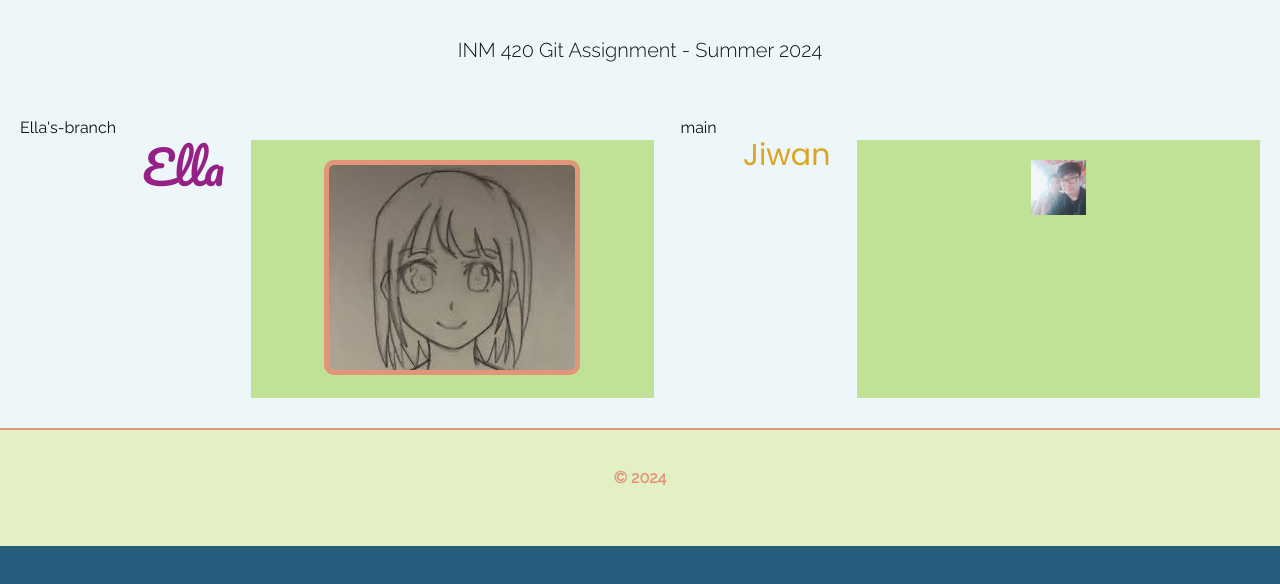
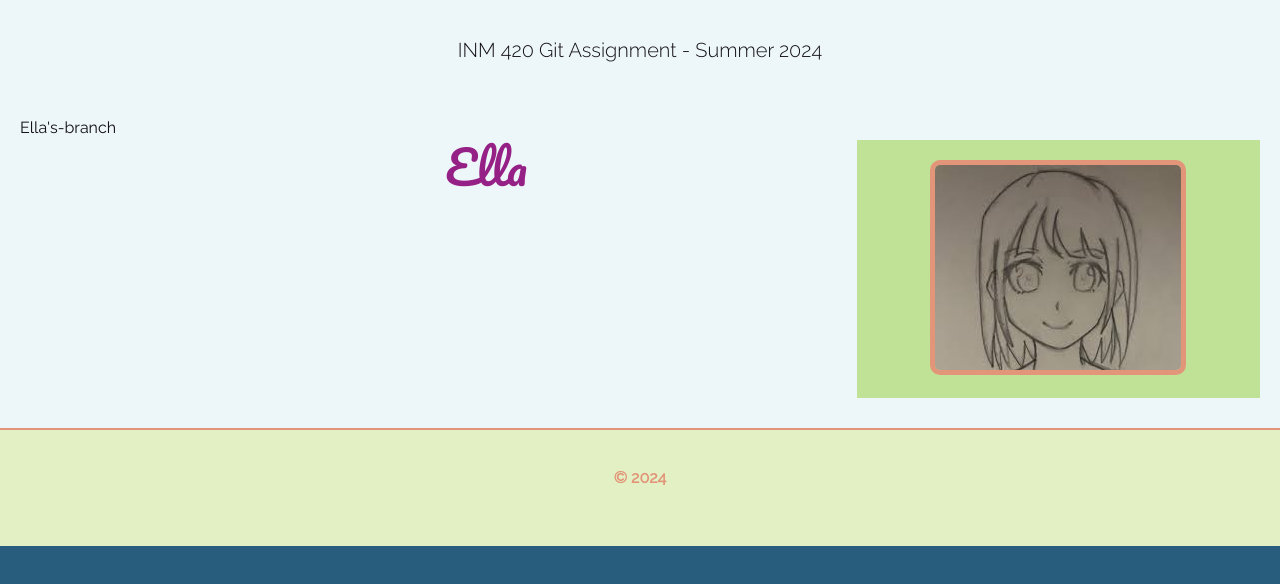
Before and after one commit to zainmalik1187/INM420-Assignment-Summer24, a website: page public/index.html in a window 1280 px wide. Drawn offline with nearby package versions, Linux system fonts and the light colour scheme; files whose address does not match are found by name; a web font is replaced by a local one.

Commit message:
Update index.html

```diff
--- a/public/index.html
+++ b/public/index.html
@@ -39,12 +39,6 @@
         <div class="image-container">
             <img src="public\assets\images\Ella.jpg" alt="Image">
         </div>
-        main
-
-        <h1 class="Jiwanh">Jiwan</h1>
-        <div class="Jiwanclass">
-            <img src="assets/images/Jiwan.jpg" class="Jiwan" alt="Jiwan">
-        </div>
     </main>
 
 
```
